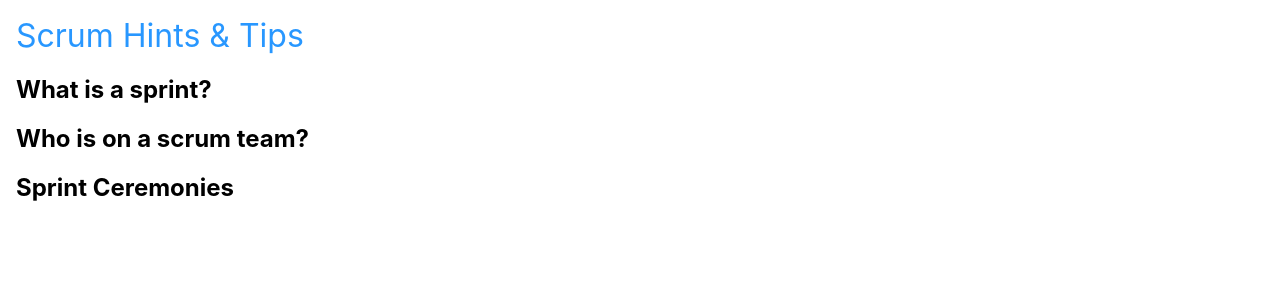
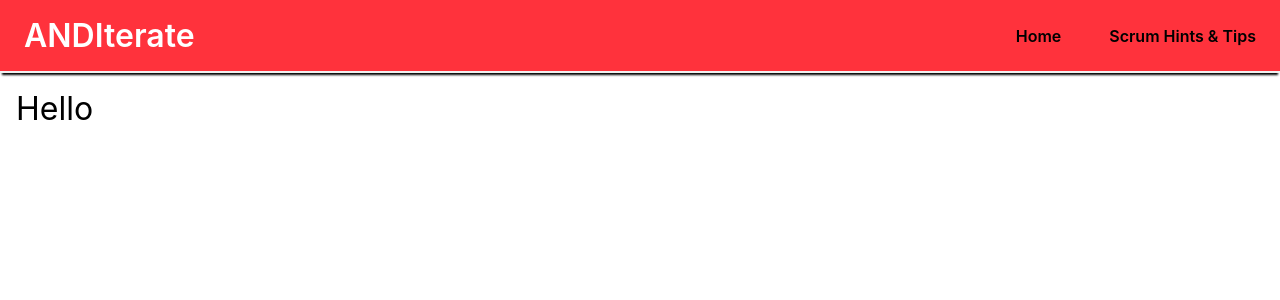
Before and after one commit to marissaepstein-AND/ANDIterate, a React app: page /#/ in a window 1280 px wide. Shown: the top 300 px of the page. Built offline with nearby package versions, Linux system fonts and the light colour scheme.

Commit message:
updating theme

```diff
--- /dev/null
+++ b/src/components/nav/Burger.jsx
@@ -0,0 +1,57 @@
+import React, { useState } from 'react';
+import styled from 'styled-components';
+import RightNav from './RightNav';
+
+const StyledBurger = styled.div`
+  width: 2rem;
+  height: 2rem;
+  position: fixed;
+  top: 15px;
+  right: 20px;
+  z-index: 20;
+  display: none;
+
+  @media (max-width: 768px) {
+    display: flex;
+    justify-content: space-around;
+    flex-flow: column nowrap;
+  }
+
+  div {
+    width: 2rem;
+    height: 0.25rem;
+    background-color: ${({ open }) => !open ? `#FF323C` : 'white'};
+    border-radius: 10px;
+    transform-origin: 1px;
+    transition: all 0.3s linear;
+
+    &:nth-child(1) {
+      transform: ${({ open }) => open ? 'rotate(45deg)' : 'rotate(0)'};
+    }
+
+    &:nth-child(2) {
+      transform: ${({ open }) => open ? 'translateX(100%)' : 'translateX(0)'};
+      opacity: ${({ open }) => open ? 0 : 1};
+    }
+
+    &:nth-child(3) {
+      transform: ${({ open }) => open ? 'rotate(-45deg)' : 'rotate(0)'};
+    }
+  }
+`;
+
+const Burger = () => {
+  const [open, setOpen] = useState(false)
+
+  return (
+    <>
+      <StyledBurger open={open} onClick={() => setOpen(!open)}>
+        <div />
+        <div />
+        <div />
+      </StyledBurger>
+      <RightNav open={open}/>
+    </>
+  )
+}
+export default Burger
--- /dev/null
+++ b/src/components/nav/Menu.jsx
@@ -0,0 +1,36 @@
+import React, { useContext, useEffect, useState } from 'react'
+import { Link, withRouter } from 'react-router-dom'
+import styled from "styled-components"
+import Burger from './Burger';
+
+const Nav = styled.nav`
+  background-color: ${p => p.theme.colors.primaryRed};
+  width: 100%;
+  border-bottom: 2px solid #f1f1f1;
+  box-shadow: 0 4px 2px -2px ${p => p.theme.colors.lightestGrey};
+  padding: 0;
+  display: flex;
+  justify-content: space-between;
+`
+
+const Logo = styled(Link)`
+  color: ${p => p.theme.colors.primaryWhite};
+  padding: 1rem 1.5rem;
+  font-weight: ${p => p.theme.h1.fontWeight};
+  font-size: ${p => p.theme.h2.size};
+  text-decoration: none;
+`
+
+const Menu = () => {
+  return (
+    <Nav>
+      <Logo to="/">
+      ANDIterate
+      </Logo>
+      <Burger />
+    </Nav>
+  )
+}
+
+
+export default withRouter(Menu)
--- /dev/null
+++ b/src/components/nav/RightNav.jsx
@@ -0,0 +1,48 @@
+import React from 'react';
+import styled from 'styled-components';
+import { media } from "../../styles/theme"
+
+
+const Ul = styled.ul`
+  list-style: none;
+  display: flex;
+  flex-flow: row nowrap;
+  align-items: center;
+
+  li {
+    padding: 0 1.5rem;
+    font-weight: ${p => p.theme.h1.fontWeight};
+  }
+
+  @media (max-width: 768px) {
+    flex-flow: column nowrap;
+    background-color: ${p => p.theme.colors.primaryRed};
+    position: fixed;
+    transform: ${({ open }) => open ? 'translateX(0)' : 'translateX(100%)'};
+    top: 0;
+    margin: 0;
+    right: 0;
+    height: 100vh;
+    width: 300px;
+    padding-top: 3.5rem;
+    transition: transform 0.3s ease-in-out;
+
+    li {
+      color: ${p => p.theme.colors.primaryWhite}
+      padding: 1rem 0;
+      font-size: ${p => p.theme.h1.size};
+      width: 90%;
+    }
+  }
+`;
+
+const RightNav = ({ open }) => {
+  return (
+    <Ul open={open}>
+      <li>Home</li>
+      <li>Scrum Hints & Tips</li>
+    </Ul>
+  )
+}
+
+export default RightNav
--- a/src/components/pages/ScrumInfo.jsx
+++ b/src/components/pages/ScrumInfo.jsx
@@ -1,5 +1,4 @@
 import React from 'react'
-import { media } from "../../styles/theme"
 import styled, {withTheme} from "styled-components"
 import { Page } from "../common/Page"
 import { getCompilerHooks } from 'webpack-manifest-plugin'
@@ -7,11 +6,11 @@ import { getCompilerHooks } from 'webpack-manifest-plugin'
 
 const Title = styled.div`
     font-size: 2rem;
-    color: ${props => props.color = "#2897FF"};
+    color: ${p => p.theme.colors.primaryBlue};
 `
 
 const Heading = styled.h2`
-    color: ${props => props.theme.primaryRed};
+    color: ${p => p.theme.colors.primaryRed};
 `;
 
 const ScrumInfo = () => {
@@ -19,7 +18,7 @@ const ScrumInfo = () => {
     return <Page>
         <Title>Scrum Hints & Tips</Title>
         <Heading>What is a sprint?</Heading>
-        <Heading color="#FF323C" >Who is on a scrum team?</Heading>
+        <Heading>Who is on a scrum team?</Heading>
         <Heading>Sprint Ceremonies </Heading>
         </Page>
 }
--- a/src/containers/App.js
+++ b/src/containers/App.js
@@ -6,21 +6,24 @@ import '../styles/App.css';
 import firebase from "firebase";
 import theme from "../styles/theme"
 import Home from '../components/pages/Home'
-// import Menu from "../components/nav/Menu"
 import ScrumInfo from '../components/pages/ScrumInfo'
+import Menu from "../components/nav/Menu"
+import { ThemeProvider } from 'styled-components';
 
-import { ThemeProvider } from 'styled-components';
 const App = (props) =>{
+
   const firebaseApp = firebase.apps[0];
+
   return (
     <ThemeProvider theme={theme}>
     <HashRouter>
-      {/* <Menu /> */}
+      <Menu />
       <Switch>
-        <Route exact path="/" component={ScrumInfo} />
+        <Route exact path="/" component={Home} />
       </Switch>
     </HashRouter>
 </ThemeProvider>
   );
 }
+
 export default App;
--- a/src/styles/theme.js
+++ b/src/styles/theme.js
@@ -32,8 +32,8 @@ const colors = {
   secondaryPink: "#FF6ECF",
   secondaryPurple: "#A050FF",
   secondaryYellow: "#FFC800",
-  SecondaryOrange: "#FF7900",
-  SecondaryGreen: "#5AC328"
+  secondaryOrange: "#FF7900",
+  secondaryGreen: "#5AC328"
 };
 
 export default {
```
